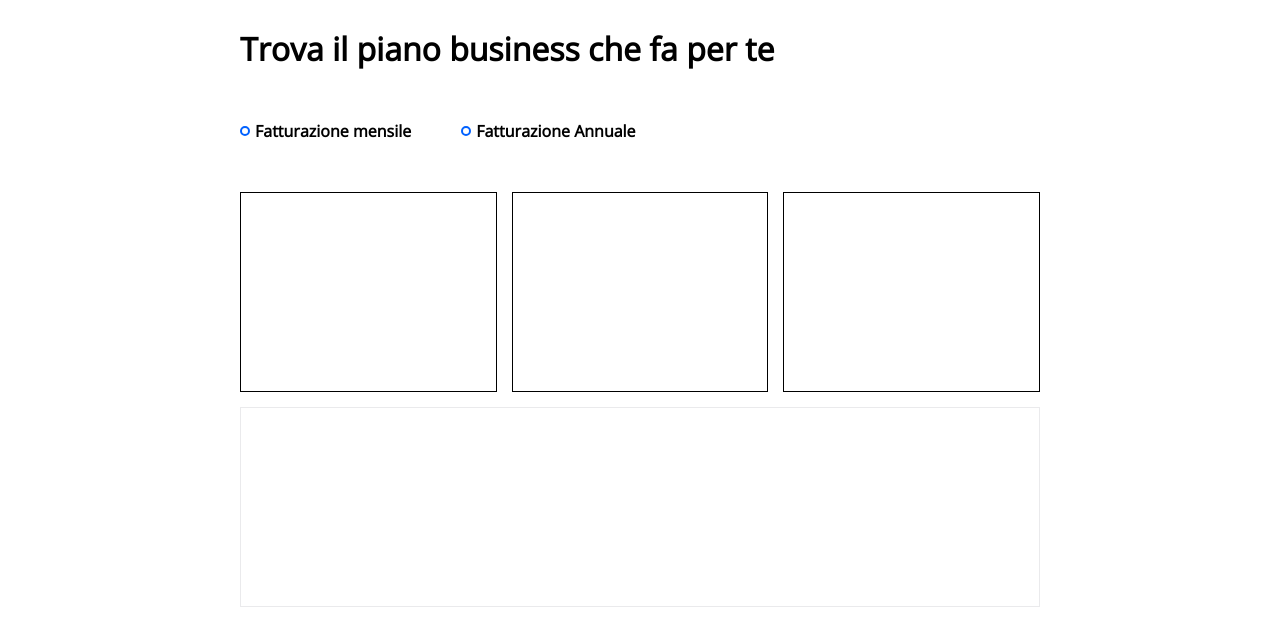
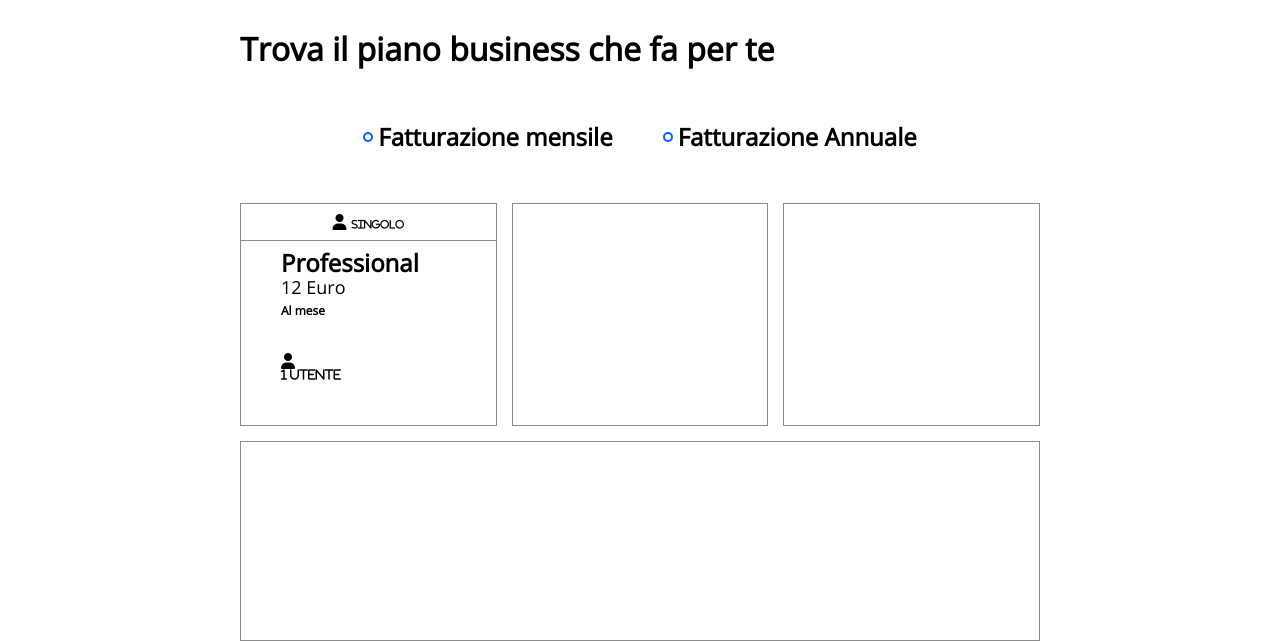
Before and after one commit to abdicore/htmlcss-dropbox, a plain HTML site: page index.html in a window 1280 px wide. Shown: the part 743-1384 px from the top of the page. Before the commit the page ends 1350 px from the top, so only its background shows below. Drawn offline with nearby package versions, Linux system fonts and the light colour scheme.

Commit message:
strutttura-col

```diff
--- a/css/style.css
+++ b/css/style.css
@@ -47,6 +47,25 @@ h2 {
     margin-bottom: 50px;
 }
 
+h4 {
+    font-size: 24px;
+    font-weight: 700;
+}
+
+h5 {
+    font-size: 18px;
+    font-weight: 500;
+}
+
+h6 {
+    font-size: 12px;
+}
+
+
+/* size */
+
+
+
 .mb-30 {
     margin-bottom: 30px;
 }
@@ -60,6 +79,16 @@ h2 {
 
 .ml-50 {
     margin-left: 50px;
+}
+
+.pad-10-40 {
+    padding: 10px 40px;
+    line-height: 24px;
+}
+
+.ft-size10 {
+    margin-left: 5px;
+    font-size: 10px;
 }
 
 
@@ -76,6 +105,7 @@ img {
 .flex {
     display: flex;
     align-items: center;
+    justify-content: center;
 }
 
 /* header */
@@ -97,6 +127,9 @@ img {
 .nav-left ul li, .nav-right ul li {
     margin: 0 10px;
 }
+
+
+/* bottom */
 
 
 
@@ -174,7 +207,7 @@ img {
 
 .col {
     flex-basis: calc(100% / 3 - 30px /3);
-    border: 1px solid;
+    border: 1px solid #8b8b8b;
     margin-bottom: 15px;
 
     min-height: 200px;
@@ -182,7 +215,20 @@ img {
 
 .col-big {
     flex-basis: 100%;
-    border: 1px solid #eaeaec;
+    border: 1px solid #8b8b8b;
 
     min-height: 200px;
 }
+
+
+.border-bottom {
+    border-bottom: 1px solid #8b8b8b;
+    padding: 10px 0;
+}
+
+.icon-list {
+    display: flex;
+    gap: 10px;
+    margin: 30px 0;
+    align-items: center;
+}
--- a/index.html
+++ b/index.html
@@ -46,12 +46,11 @@
                         <p class="mb-30 mt-10">Lorem ipsum dolor sit amet consectetur adipisicing elit. Sint tempora consectetur numquam. Consectetur beatae molestiae sequi similique nam repellat iure, reiciendis cumque dolore repellendus accusantium, earum ipsum fugiat unde. Iure.</p>
                         <a href="°" class="btn-xs mb-30">Inizia la tua prova gratuita</a>
                         <p class="mb-30">Annulla in qualsiasi momento</p>
-                        <a href="#" class="mt-30"><i class="fa-solid fa-arrow-down fa-3x fa-black"></i></a>
+                        <a href="#busines" class="mt-30"><i class="fa-solid fa-arrow-down fa-3x fa-black"></i></a>
                     </div>
                     <div class="col-70 mt-10"><img src="img/jumbo.png" alt="Dropbox windows"></div>
                 </div>
-
-
+            </div>
         </section>
 
         <!-- main busines -->
@@ -69,8 +68,20 @@
                 </div>
                 <div class="row">
                     <div class="col">
+                        <div class="flex border-bottom">
+                            <i class="fa-solid fa-user"><span class="ft-size10">Singolo</span></i>
+                        </div>
+                        <div class="pad-10-40">
+                            <h4>Professional</h4>
+                            <h5>12 Euro</h5>
+                            <h6>Al mese</h6>
+                            <ul class="icon-list">
+                                <li><i class="fa-solid fa-user"><h6>1 utente</h6></i></li>
+                            </ul>
+                        </div>
                     </div>
-                    <div class="col"></div>
+                    <div class="col">
+                    </div>
                     <div class="col"></div>
                     <div class="col-big"></div>
                 </div>
```
